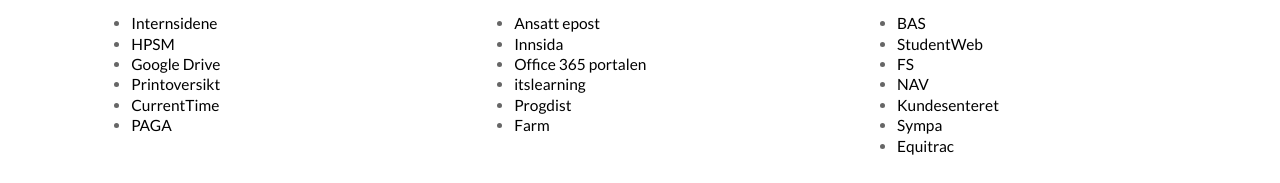
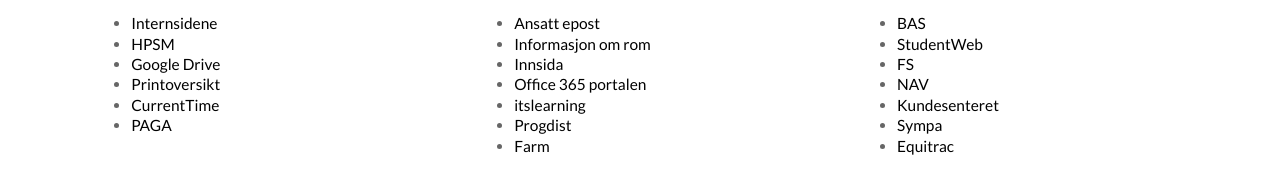
Before and after one commit to afriestad/OrakelPortal, a plain HTML site: page index.html in a window 1280 px wide. Shown: the part 214-397 px from the top of the page. Drawn offline with Linux system fonts and the light colour scheme.

Commit message:
Adding room information NTNU link

```diff
--- a/index.html
+++ b/index.html
@@ -77,6 +77,7 @@
   <a class="kategori" href="https://www.ntnu.no"><img src="/img/NTNU_logo.svg" alt="NTNU logo"><h2>NTNU</h2></a>
   <ul>
     <li class=""><a href="https://mail.ntnu.no/">Ansatt epost</a></li>
+    <li class=""><a href="http://www.ntnu.no/studieinformasjon/rom/">Informasjon om rom</a></li>
     <li class=""><a href="https://innsida.ntnu.no">Innsida</a></li>
     <li class=""><a href="https://portal.office365.com">Office 365 portalen</a></li>
     <li class=""><a href="http://itl.mvn.no">itslearning</a></li>
```
